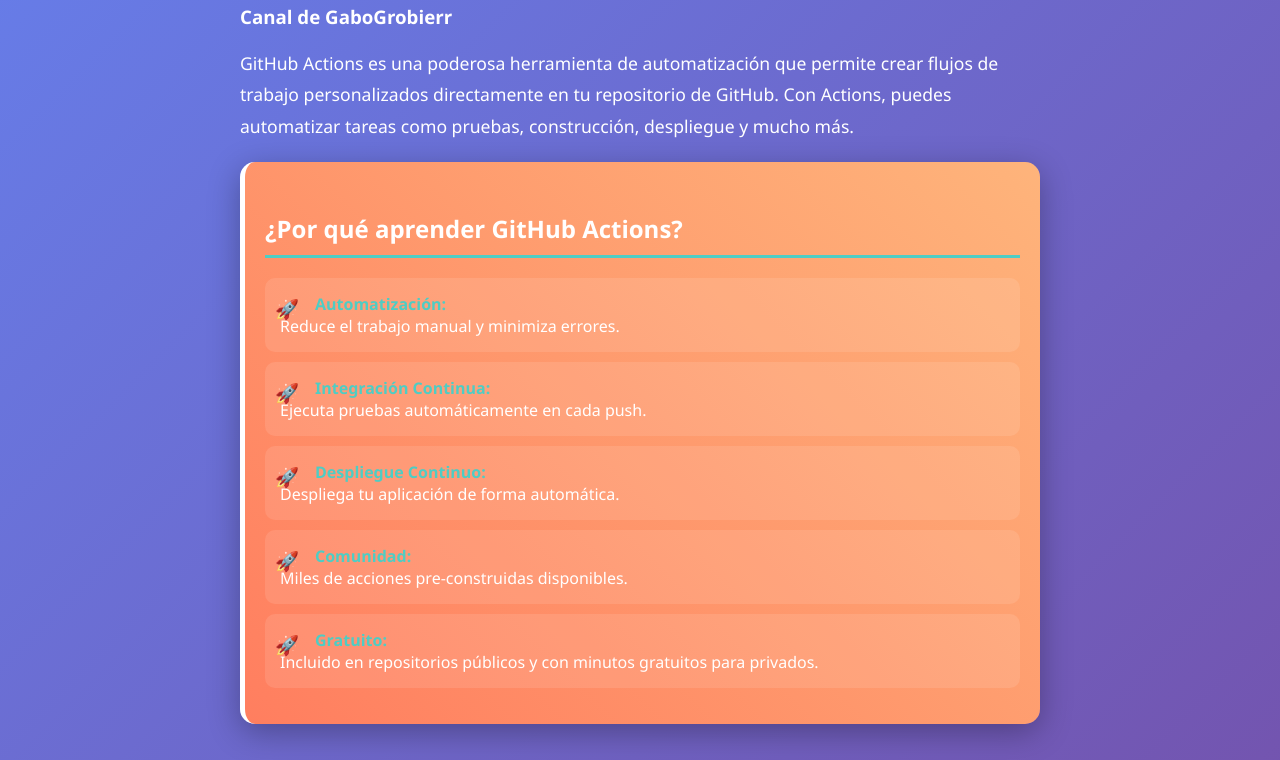
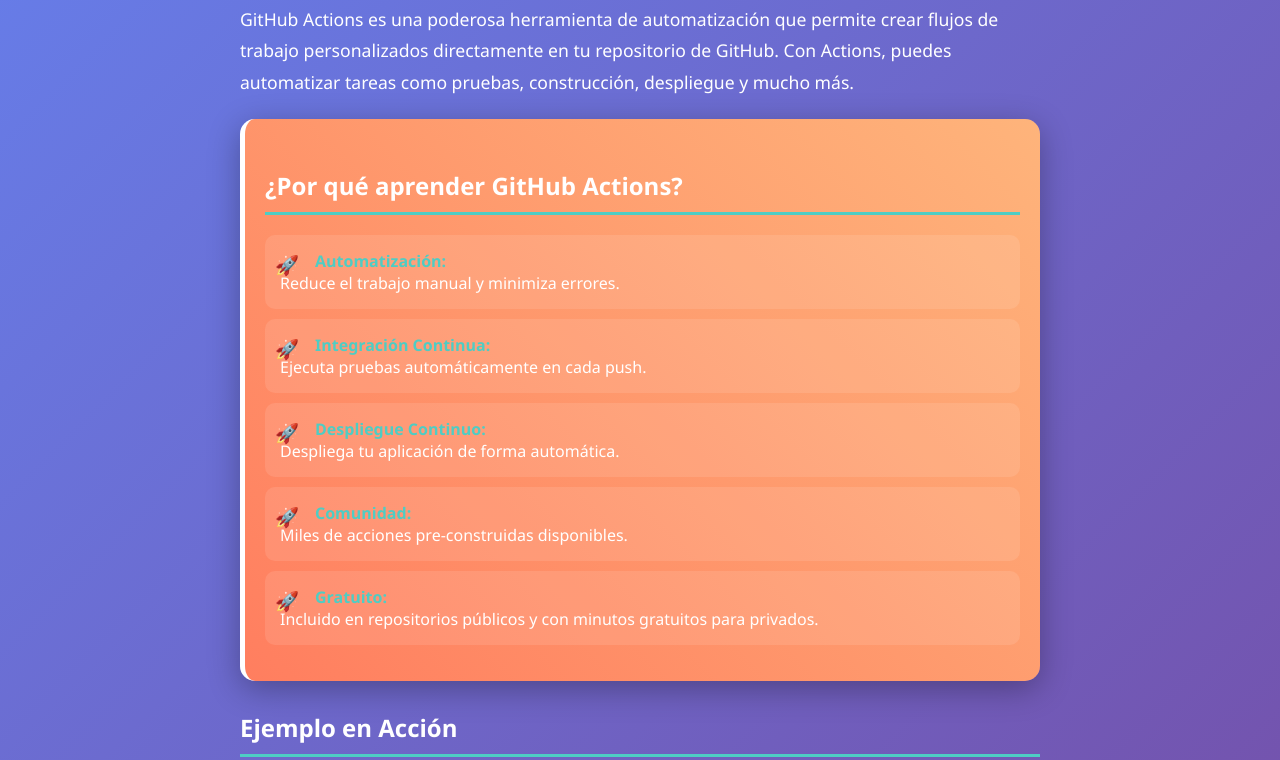
Before and after one commit to GabrielGrobier/github-actions, a plain HTML site: page index.html in a window 1280 px wide. Shown: the part 118-878 px from the top of the page. Drawn offline with Linux system fonts and the light colour scheme.

Commit message:
primer commit

```diff
--- a/index.html
+++ b/index.html
@@ -8,7 +8,6 @@
 </head>
 <body>
     <h1>La Importancia de GitHub Actions</h1>
-    <h3>Canal de GaboGrobierr </h3>
     <p>GitHub Actions es una poderosa herramienta de automatización que permite crear flujos de trabajo personalizados directamente en tu repositorio de GitHub. Con Actions, puedes automatizar tareas como pruebas, construcción, despliegue y mucho más.</p>
 
     <div class="highlight">
```
